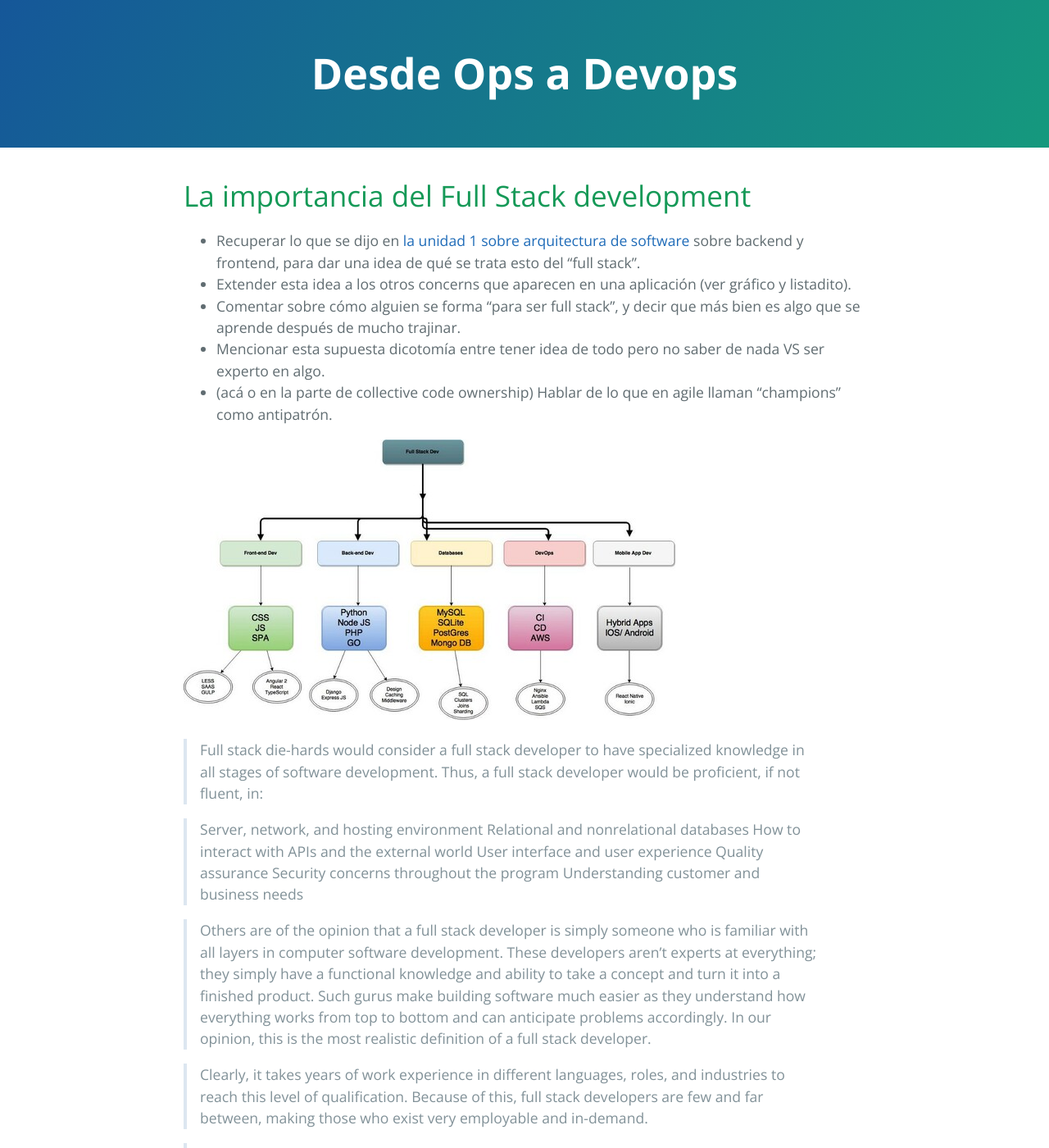
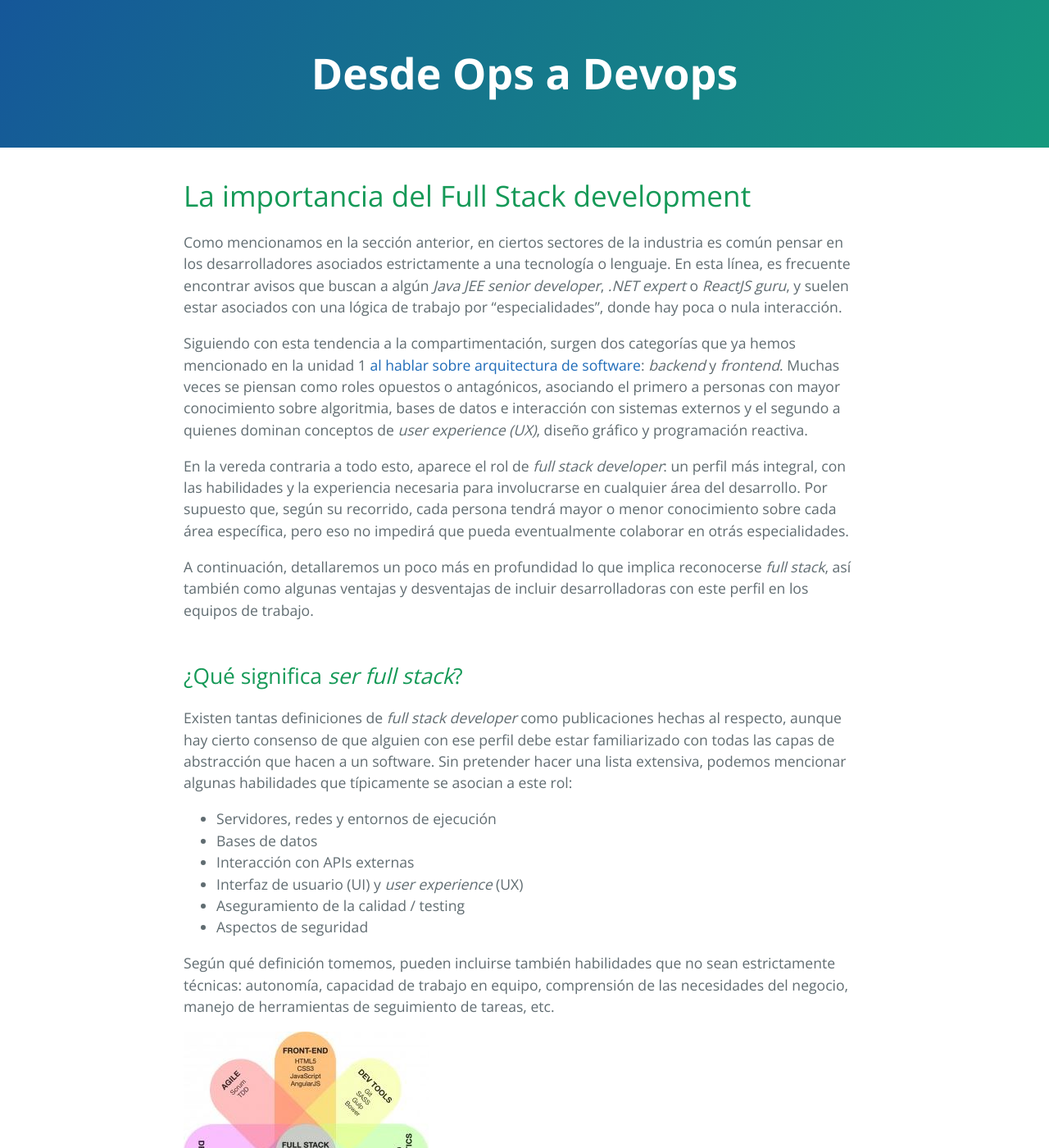
Before and after one commit to clombardi/design-thinking, a Jekyll site: the page built from trabajo-colaborativo/importancia-full-stack.md, in a window 1280 px wide and 1400 px high. Shown: the whole window at 82% size. Built offline with Jekyll 4.4.1, drawn with Linux system fonts in a browser that asks for light colours; our own code applies the rules of GitHub Pages for plain Markdown files; some of the changed text lies outside the part shown.

Commit message:
unidad 8 - full stack

```diff
--- a/trabajo-colaborativo/importancia-full-stack.md
+++ b/trabajo-colaborativo/importancia-full-stack.md
@@ -4,28 +4,35 @@ layout: default
 
 # La importancia del Full Stack development
 
-* Recuperar lo que se dijo en [la unidad 1 sobre arquitectura de software](../programacion-a-desarrollo/arquitectura-de-software) sobre backend y frontend, para dar una idea de qué se trata esto del "full stack".
-* Extender esta idea a los otros concerns que aparecen en una aplicación (ver gráfico y listadito).
-* Comentar sobre cómo alguien se forma "para ser full stack", y decir que más bien es algo que se aprende después de mucho trajinar.
-* Mencionar esta supuesta dicotomía entre tener idea de todo pero no saber de nada VS ser experto en algo.
-* (acá o en la parte de collective code ownership) Hablar de lo que en agile llaman "champions" como antipatrón.
+Como mencionamos en la sección anterior, en ciertos sectores de la industria es común pensar en los desarrolladores asociados estrictamente a una tecnología o lenguaje. En esta línea, es frecuente encontrar avisos que buscan a algún _Java JEE senior developer_, _.NET expert_ o _ReactJS guru_, y suelen estar asociados con una lógica de trabajo por "especialidades", donde hay poca o nula interacción.
+
+Siguiendo con esta tendencia a la compartimentación, surgen dos categorías que ya hemos mencionado en la unidad 1 [al hablar sobre arquitectura de software](../programacion-a-desarrollo/arquitectura-de-software): _backend_ y _frontend_. Muchas veces se piensan como roles opuestos o antagónicos, asociando el primero a personas con mayor conocimiento sobre algoritmia, bases de datos e interacción con sistemas externos y el segundo a quienes dominan conceptos de _user experience (UX)_, diseño gráfico y programación reactiva.
+
+En la vereda contraria a todo esto, aparece el rol de _full stack developer_: un perfil más integral, con las habilidades y la experiencia necesaria para involucrarse en cualquier área del desarrollo. Por supuesto que, según su recorrido, cada persona tendrá mayor o menor conocimiento sobre cada área específica, pero eso no impedirá que pueda eventualmente colaborar en otrás especialidades.
+
+A continuación, detallaremos un poco más en profundidad lo que implica reconocerse _full stack_, así también como algunas ventajas y desventajas de incluir desarrolladoras con este perfil en los equipos de trabajo.
+
+## ¿Qué significa _ser full stack_?
+
+Existen tantas definiciones de _full stack developer_ como publicaciones hechas al respecto, aunque hay cierto consenso de que alguien con ese perfil debe estar familiarizado con todas las capas de abstracción que hacen a un software. Sin pretender hacer una lista extensiva, podemos mencionar algunas habilidades que típicamente se asocian a este rol:
+
+- Servidores, redes y entornos de ejecución
+- Bases de datos
+- Interacción con APIs externas
+- Interfaz de usuario (UI) y  _user experience_ (UX)
+- Aseguramiento de la calidad / testing
+- Aspectos de seguridad
+
+Según qué definición tomemos, pueden incluirse también habilidades que no sean estrictamente técnicas: autonomía, capacidad de trabajo en equipo, comprensión de las necesidades del negocio, manejo de herramientas de seguimiento de tareas, etc.
 
 ![Full stack](./images/full-stack.jpg)
 
-> Full stack die-hards would consider a full stack developer to have specialized knowledge in all stages of software development. Thus, a full stack developer would be proficient, if not fluent, in:
+No se pretende ser experto en todas esas áreas, pero sí se valora que todas resulten familiares y, sobre todo, la habilidad para poder construir un producto que funcione. En general, quienes se encuadran en este perfil son personas con muchos años de experiencia en roles variados, han trabajado con varias tecnologías distintas y se han desempeñado en industrias diversas.
 
-> Server, network, and hosting environment
-> Relational and nonrelational databases
-> How to interact with APIs and the external world
-> User interface and user experience
-> Quality assurance
-> Security concerns throughout the program
-> Understanding customer and business needs
+## Ventajas y desventajas
 
-> Others are of the opinion that a full stack developer is simply someone who is familiar with all layers in computer software development. These developers aren’t experts at everything; they simply have a functional knowledge and ability to take a concept and turn it into a finished product. Such gurus make building software much easier as they understand how everything works from top to bottom and can anticipate problems accordingly. In our opinion, this is the most realistic definition of a full stack developer.
+Las ventajas de formar un equipo de desarrollo con el perfil anteriormente mencionado saltan rápidamente a la vista: son capaces de anticipar problemas, tienen el conocimiento necesario para poder involucrarse en cualquier etapa del desarrollo, no se intimidarán ante un cambio de tecnología y una larga lista de etcéteras.
 
-> Clearly, it takes years of work experience in different languages, roles, and industries to reach this level of qualification. Because of this, full stack developers are few and far between, making those who exist very employable and in-demand.
+Desde una visión de operaciones, interactuar con una desarrolladora _full stack_ debería ser mucho más sencillo, porque se asume que conocerá sobre cuestiones de despliegue y puesta en marcha, y las tendrá en cuenta a la hora de desarrollar. Es de esperarse también que esté familiarizada con la _visión DevOps_ y pueda contribuir en la automatización de todo aquello que pueda ser automatizado: desde los tests unitarios del código hasta la generación de entornos productivos a demanda.
 
-> A full stack developer is an engineer who can handle all the work of databases, servers, systems engineering, and clients. Depending on the project, what customers need may be a mobile stack, a Web stack, or a native application stack.
-
-> In fact, “full stack” refers to the collection of a series of technologies needed to complete a project. “Stack” refers to a collection of sub-modules. These software sub-modules or components combined together to achieve the established function while without the need for other modules.
+La contracara de esto es también bastante evidente: no es fácil encontrar desarrolladores con ese perfil, y sin dudas su contratación representará una inversión mucho más onerosa para una organización que la de otros perfiles con menos habilidades. Recuperamos también aquí lo mencionado en la sección anterior sobre "lucha de egos", pudiendo configurarse un escenario aún mucho más problemático si trabajamos con personas con tanto conocimiento. Una vez más, será responsabilidad de la organización fomentar una cultura colaborativa, en la que quienes tengan más conocimiento colaboren para elevar el nivel de todo el equipo su conjunto.
```
Also changed, not shown: trabajo-colaborativo/images/full-stack.jpg.
